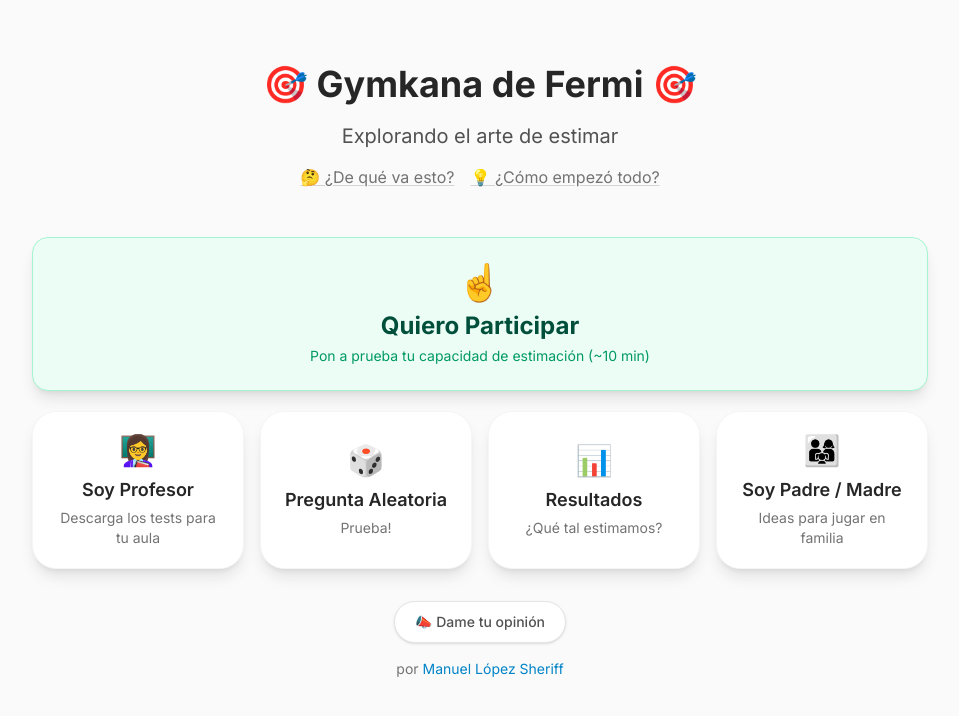
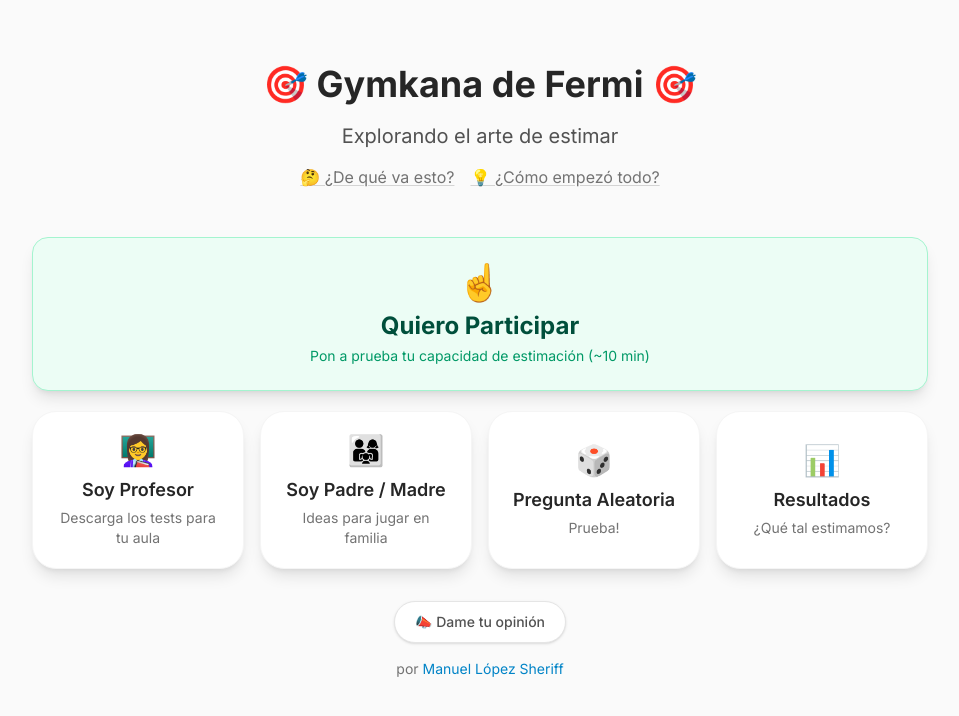
Before and after one commit to sheriffff/fermi, a Vue app: page / in a window 1280 px wide. Shown: the top 716 px of the page, without its empty margins (160-1119 px from the left). Built offline with nearby package versions, Linux system fonts and the light colour scheme; no server answers.

Commit message:
orden cards

```diff
--- a/src/views/HomeView.vue
+++ b/src/views/HomeView.vue
@@ -130,6 +130,17 @@ function handleFermiClick() {
         </RouterLink>
 
         <RouterLink
+          to="/padre"
+          class="flex flex-col items-center justify-center bg-white rounded-3xl shadow-lg border border-neutral-100 p-4 md:p-5 group hover:shadow-xl transition-all duration-300 cursor-pointer text-center"
+        >
+          <div class="mb-2">
+            <span class="text-3xl group-hover:scale-110 transition-transform duration-300 inline-block">👨‍👩‍👧</span>
+          </div>
+          <h3 class="text-lg font-semibold text-neutral-800 mb-1">Soy Padre / Madre</h3>
+          <p class="text-neutral-500 text-sm">Ideas para jugar en familia</p>
+        </RouterLink>
+
+        <RouterLink
           to="/random"
           class="flex flex-col items-center justify-center bg-white rounded-3xl shadow-lg border border-neutral-100 p-4 md:p-5 group hover:shadow-xl transition-all duration-300 cursor-pointer text-center"
         >
@@ -151,16 +162,6 @@ function handleFermiClick() {
           <p class="text-neutral-500 text-sm">¿Qué tal estimamos?</p>
         </button>
 
-        <RouterLink
-          to="/padre"
-          class="flex flex-col items-center justify-center bg-white rounded-3xl shadow-lg border border-neutral-100 p-4 md:p-5 group hover:shadow-xl transition-all duration-300 cursor-pointer text-center"
-        >
-          <div class="mb-2">
-            <span class="text-3xl group-hover:scale-110 transition-transform duration-300 inline-block">👨‍👩‍👧</span>
-          </div>
-          <h3 class="text-lg font-semibold text-neutral-800 mb-1">Soy Padre / Madre</h3>
-          <p class="text-neutral-500 text-sm">Ideas para jugar en familia</p>
-        </RouterLink>
       </div>
 
       <div class="text-center mt-8">
```
